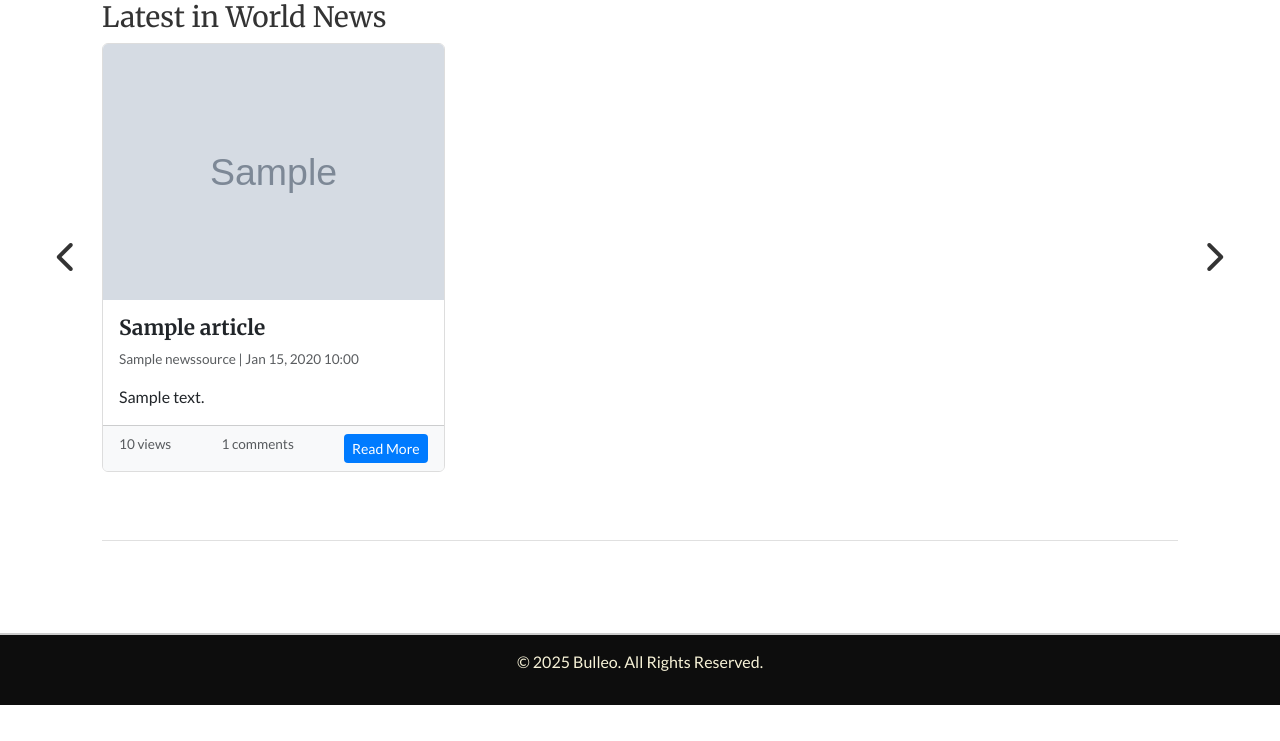
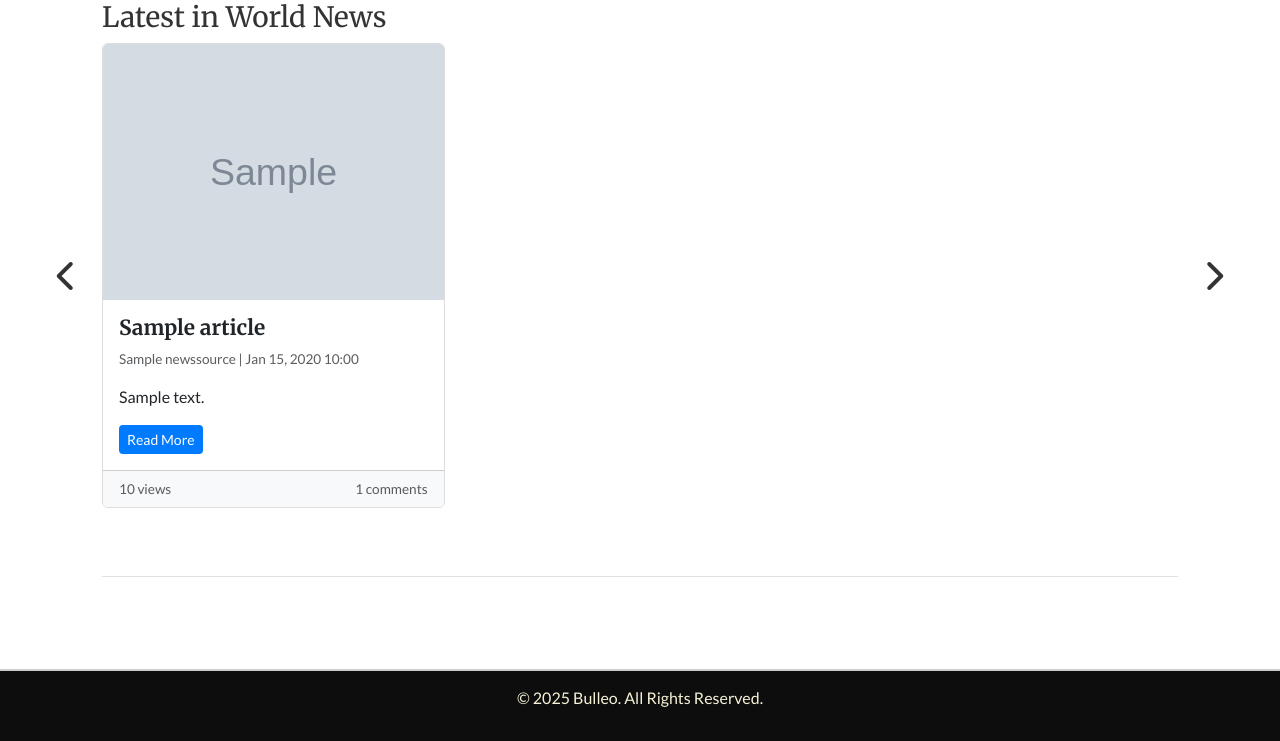
Before and after one commit to Merrick101/bulleo, a Django app: page /news/ in a window 1280 px wide. Shown: the part 2006-2747 px from the top of the page. Before the commit the page ends 2711 px from the top, so only its background shows below. Run offline with Django 4.2, Linux system fonts and the light colour scheme; a user stored in the database is signed in; data comes from the database, SQL or seed files in the repository; tables that the repository leaves empty hold one stand-in row (values such as "Sample post"); grey boxes marked "Sample" are stand-in pictures; parts of the project's set-up code (start-up, migrations or seed data) failed here and were passed over; some libraries are stand-ins or nearby versions.

Commit message:
Minor fix: Add mt-auto class to read-more-btn in latest picked for you sub-section

```diff
--- a/templates/news/homepage.html
+++ b/templates/news/homepage.html
@@ -194,11 +194,11 @@
                                 {{ article.published_at|date:"M d, Y H:i" }}
                               </p>
                               <p class="card-text bulleo-home-article-summary">{{ article.summary|truncatewords:20 }}</p>
+                              <a href="{% url 'news:article_detail' article.id %}" class="btn btn-sm btn-primary read-more-btn mt-auto">Read More</a>
                             </div>
                             <div class="card-footer d-flex justify-content-between bulleo-home-article-footer">
                               <span class="text-muted">{{ article.views }} views</span>
                               <span class="text-muted">{{ article.comments.count }} comments</span>
-                              <a href="{% url 'news:article_detail' article.id %}" class="btn btn-sm btn-primary read-more-btn">Read More</a>
                             </div>
                           </div>
                         </div>
```
